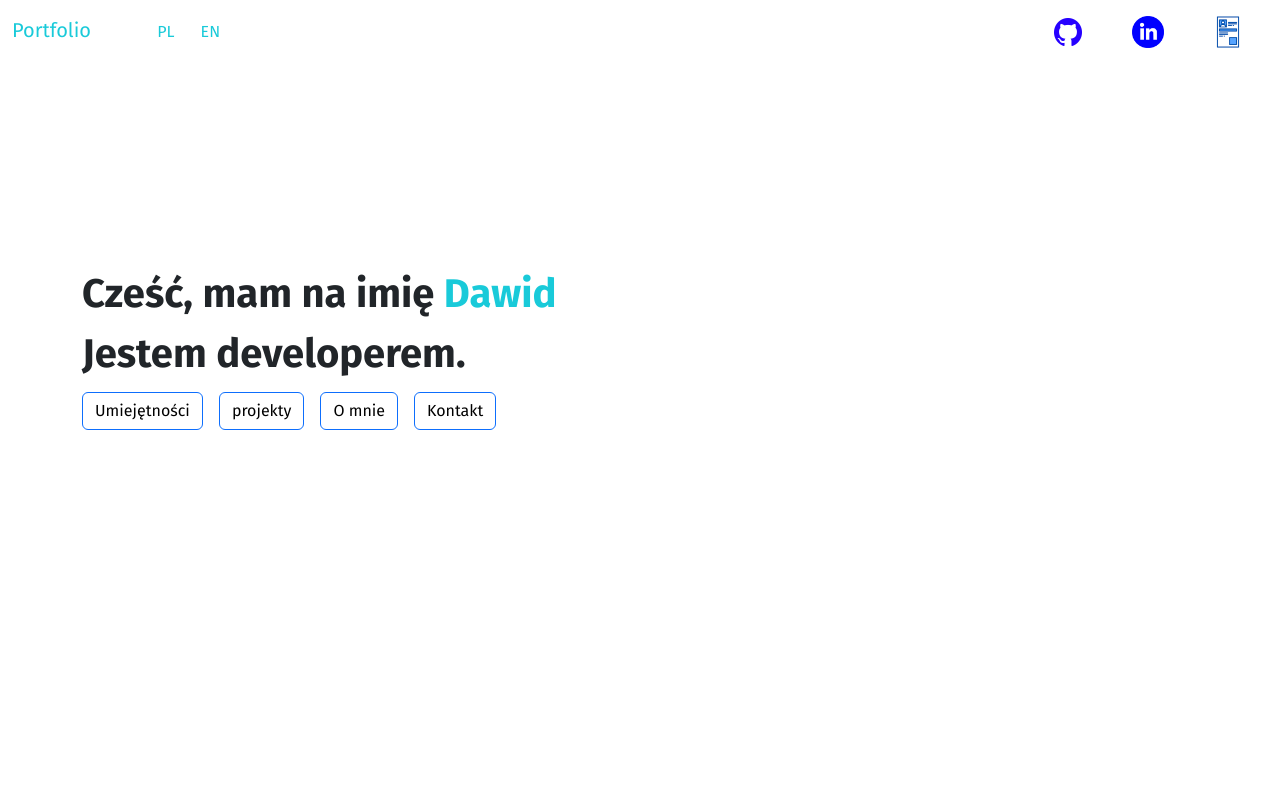
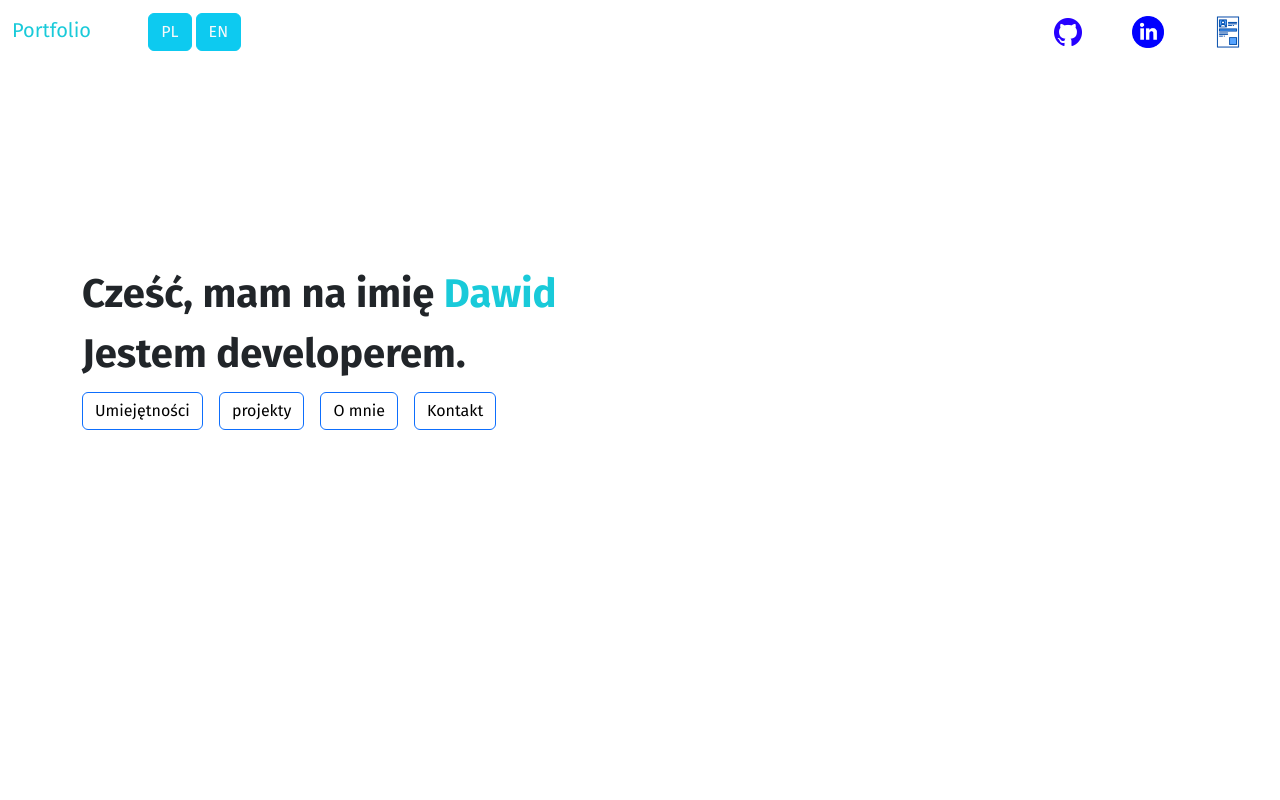
Before and after one commit to Fleskimiso/Portfolio, a React (Vite) app: page / in a window 1280 px wide. Shown: the top 800 px of the page. Built offline with nearby package versions, Linux system fonts and the light colour scheme.

Commit message:
changed navbar buttons style

```diff
--- a/src/components/Navbar.tsx
+++ b/src/components/Navbar.tsx
@@ -25,8 +25,8 @@ const Navbar = ({ setLang, lang } : {
             <span className="text-lighterBlue navbar-brand mr-auto">Portfolio
             <span className="mx-5">
             <span> </span>
-                <button className="btn text-lighterBlue" onClick={() => { setLang("pl") }}>PL</button>
-                <button className="btn text-lighterBlue" onClick={() => { setLang("en") }} >EN</button>
+                <button className="btn btn-info text-light mx-1" onClick={() => { setLang("pl") }}>PL</button>
+                <button className="btn btn-info text-light" onClick={() => { setLang("en") }} >EN</button>
             </span>
             </span>
 
```
